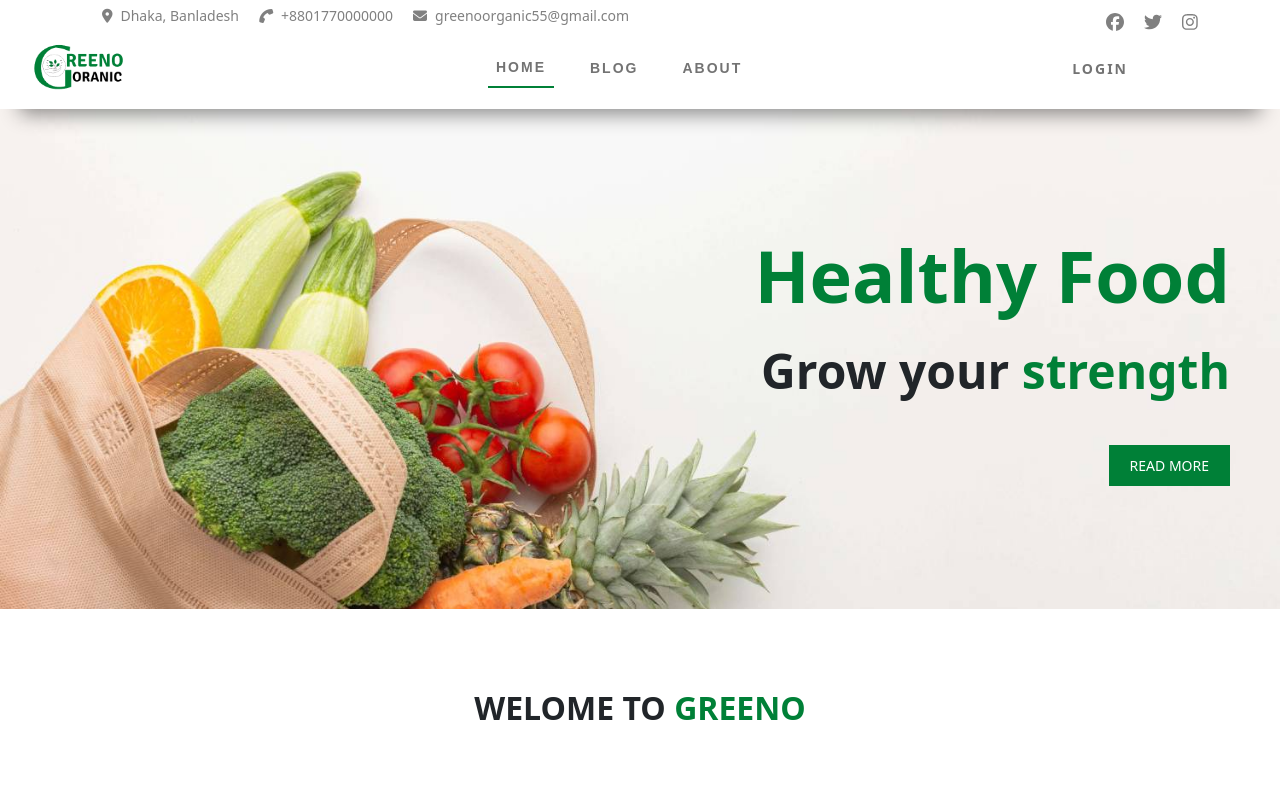
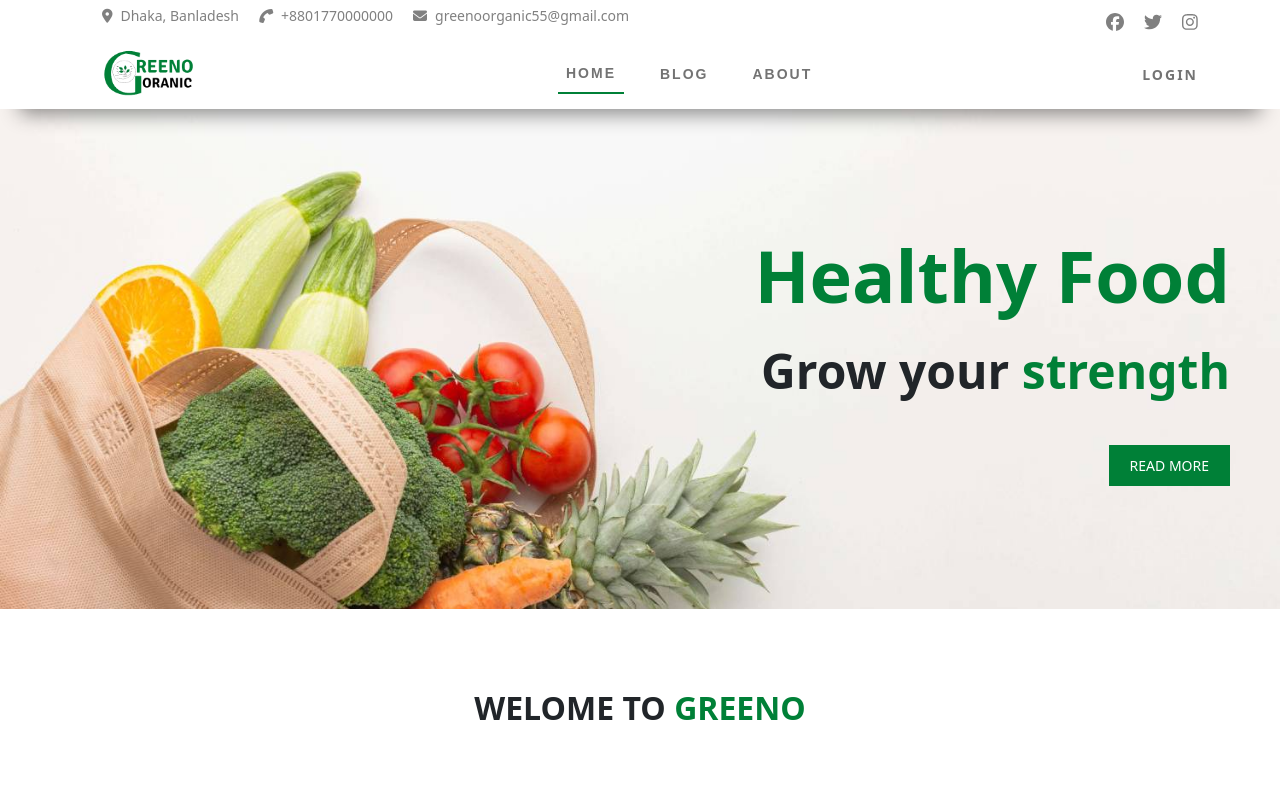
Before and after one commit to gm-zesan/Greeno-Organic-client, a React (Create React App) app: page / in a window 1280 px wide. Shown: the top 800 px of the page. Built offline with nearby package versions, Linux system fonts and the light colour scheme; no server answers.

Commit message:
navbar design fixed

```diff
--- a/src/Pages/Shared/Header/Header.js
+++ b/src/Pages/Shared/Header/Header.js
@@ -28,9 +28,7 @@ const Header = () => {
                 variant="light"
                 bg="white"
             >
-                <Container
-                    style={{ position: "absolute", left: 0, top: "-65px" }}
-                >
+                <Container style={{ left: 0, top: "-65px" }}>
                     <Navbar.Brand to="/">
                         <img
                             style={{ PaddingTop: "14px" }}
```
